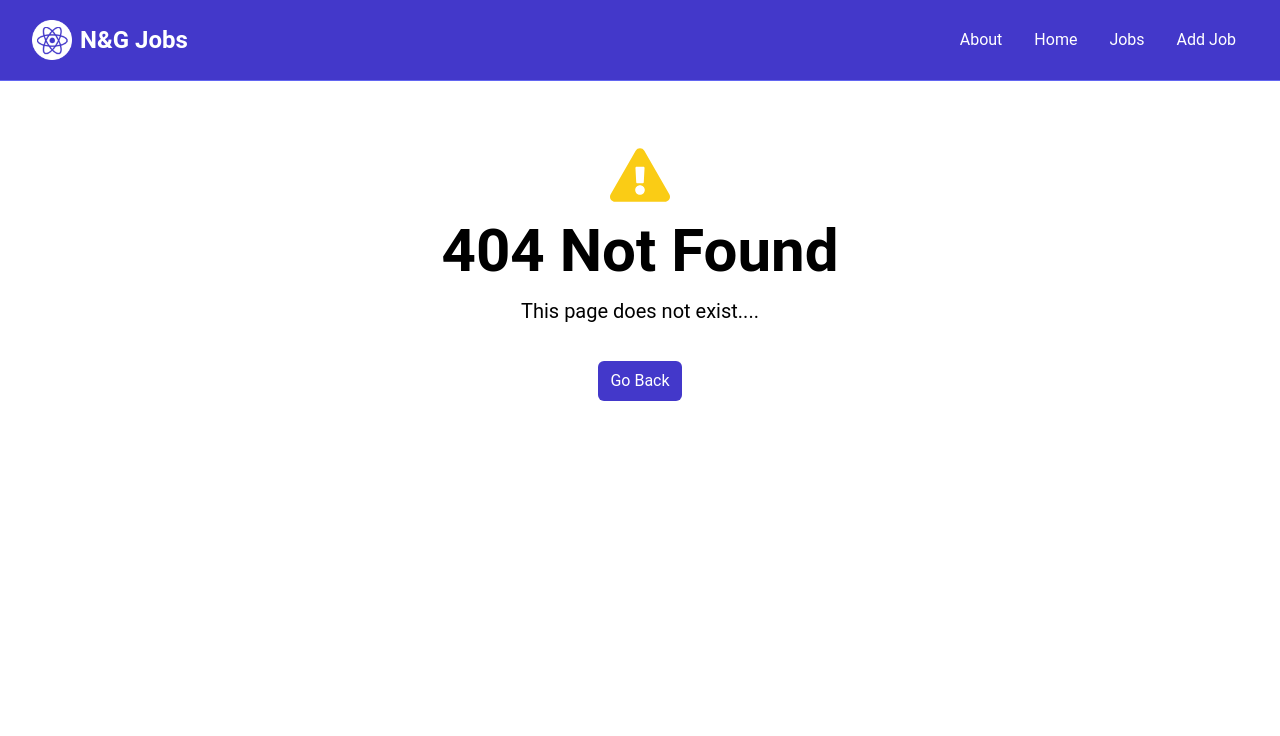
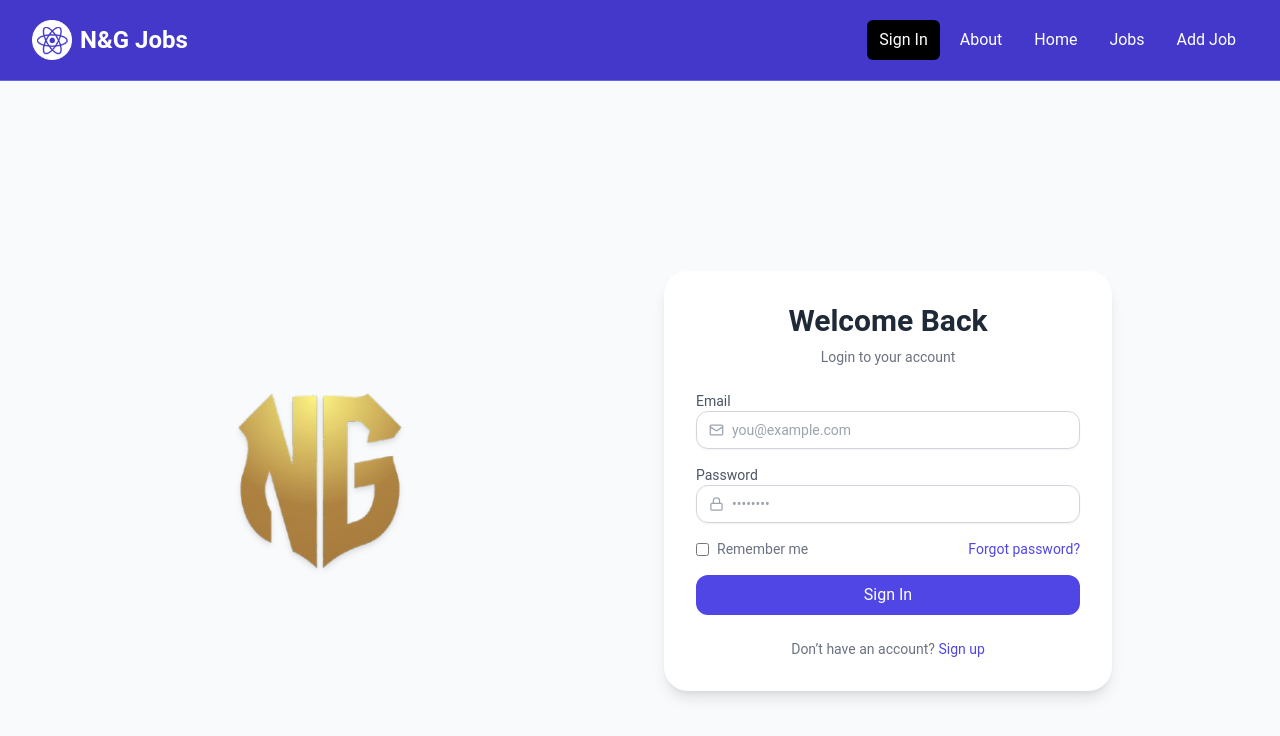
Before and after one commit to naveen-kumar-30/cms-project, a React (Vite) app in the folder client/: page /sign-in in a window 1280 px wide. Before the commit this address had no page. Shown: the top 736 px of the page. Built offline with nearby package versions, Linux system fonts and the light colour scheme.

Commit message:
sign-in-page-commit

```diff
--- a/client/package.json
+++ b/client/package.json
@@ -12,9 +12,12 @@
   },
   "dependencies": {
     "@tailwindcss/vite": "^4.1.7",
+    "framer-motion": "^12.15.0",
+    "lucide-react": "^0.511.0",
     "react": "^19.1.0",
     "react-dom": "^19.1.0",
     "react-icons": "^5.5.0",
+    "react-parallax-tilt": "^1.7.296",
     "react-router-dom": "^7.6.1",
     "react-spinners": "^0.17.0",
     "react-toastify": "^11.0.5",
--- a/client/src/components/Navbar.jsx
+++ b/client/src/components/Navbar.jsx
@@ -28,6 +28,11 @@ const Navbar = ( ) => {
           <div className="md:ml-auto">
             <div className="flex space-x-2">
               <NavLink
+                to="/sign-in"
+                className= {linkclass}
+                >Sign In
+                </NavLink>
+              <NavLink
                 to="/"
                 className= {linkclass}
                 >About
--- /dev/null
+++ b/client/src/pages/SignInPage.jsx
@@ -0,0 +1,122 @@
+// src/pages/SignInPage.jsx
+
+import React, { useState } from "react";
+import { Mail, Lock } from "lucide-react";
+import { motion, useAnimation } from "framer-motion";
+
+import ngLogo from "../assets/images/ng-logo.png";
+
+const SignInPage = () => {
+  const [email, setEmail] = useState("");
+  const [password, setPassword] = useState("");
+  const [error, setError] = useState("");
+
+  const controls = useAnimation();
+
+  const handleImageClick = () => {
+    controls.start({
+      scale: [1, 1.2, 1],
+      transition: { duration: 0.5, ease: "easeInOut" },
+    });
+  };
+
+  const handleSubmit = (e) => {
+    e.preventDefault();
+    if (!email || !password) {
+      setError("Please fill in all fields.");
+      return;
+    }
+    console.log("Logging in with:", email, password);
+    setError("");
+  };
+
+  return (
+    <div className="flex min-h-screen bg-gray-50">
+      {/* Left Side with Logo (original style) */}
+      <div className="hidden md:flex w-1/2 items-center justify-center">
+        <motion.img
+          onClick={handleImageClick}
+          animate={controls}
+          src={ngLogo}
+          alt="NG Logo"
+          className="max-w-md h-auto object-contain cursor-pointer drop-shadow-md"
+        />
+      </div>
+
+      {/* Right Side with Card Style Form */}
+      <div className="flex w-full md:w-1/2 items-center flex-start justify-start p-6">
+        <div className="w-full max-w-md bg-white rounded-3xl shadow-lg p-8 space-y-6">
+          <div className="text-center">
+            <h1 className="text-3xl font-bold text-gray-800">Welcome Back</h1>
+            <p className="mt-2 text-sm text-gray-500">Login to your account</p>
+          </div>
+
+          {error && (
+            <p className="text-sm text-red-500 text-center">{error}</p>
+          )}
+
+          <form onSubmit={handleSubmit} className="space-y-4">
+            {/* Email Field (original full border style) */}
+            <div>
+              <label className="block text-sm text-gray-600">Email</label>
+              <div className="flex items-center border border-gray-300 rounded-xl px-3 py-2 bg-white shadow-sm focus-within:ring-2 focus-within:ring-blue-500">
+                <Mail className="w-4 h-4 text-gray-400" />
+                <input
+                  type="email"
+                  placeholder="you@example.com"
+                  className="ml-2 w-full outline-none text-sm bg-transparent"
+                  value={email}
+                  onChange={(e) => setEmail(e.target.value)}
+                />
+              </div>
+            </div>
+
+            {/* Password Field (original full border style) */}
+            <div>
+              <label className="block text-sm text-gray-600">Password</label>
+              <div className="flex items-center border border-gray-300 rounded-xl px-3 py-2 bg-white shadow-sm focus-within:ring-2 focus-within:ring-blue-500">
+                <Lock className="w-4 h-4 text-gray-400" />
+                <input
+                  type="password"
+                  placeholder="••••••••"
+                  className="ml-2 w-full outline-none text-sm bg-transparent"
+                  value={password}
+                  onChange={(e) => setPassword(e.target.value)}
+                />
+              </div>
+            </div>
+
+            {/* Remember Me + Forgot */}
+            <div className="flex justify-between text-sm text-gray-500">
+              <label className="inline-flex items-center">
+                <input type="checkbox" className="form-checkbox text-indigo-600" />
+                <span className="ml-2">Remember me</span>
+              </label>
+              <a href="#" className="text-indigo-600 hover:underline">
+                Forgot password?
+              </a>
+            </div>
+
+            {/* Submit Button */}
+            <button
+              type="submit"
+              className="w-full bg-indigo-600 text-white py-2 rounded-xl hover:bg-indigo-700 transition duration-300"
+            >
+              Sign In
+            </button>
+          </form>
+
+          {/* Sign Up Link */}
+          <p className="text-sm text-center text-gray-500">
+            Don’t have an account?{" "}
+            <a href="#" className="text-indigo-600 hover:underline">
+              Sign up
+            </a>
+          </p>
+        </div>
+      </div>
+    </div>
+  );
+};
+
+export default SignInPage;
--- a/client/src/routes/router.jsx
+++ b/client/src/routes/router.jsx
@@ -8,6 +8,9 @@ import AddJobPage from '../pages/AddJobPage';
 import EditJobPage from '../pages/EditJobPage';
 import { addJob, deleteJob, updateJob } from '../api/Jobs';
 import AboutPage from '../pages/AboutPage';
+import SignInPage from '../pages/SignInPage';
+
+
 
 
 const router = createBrowserRouter(
@@ -15,6 +18,7 @@ const router = createBrowserRouter(
     <Route path='/' element={<MainLayout/>}>
      <Route index element={<AboutPage/>} />
      <Route path='/home' element={<HomePage/>} />
+     <Route path='/sign-in' element={<SignInPage/>}/>
      <Route path='/jobs' element={<JobPages/>} />
      <Route path='/add-job' element={<AddJobPage addJobSubmit = {addJob}/>}  />
      <Route path='/edit-job/:id' element={<EditJobPage updateJobSubmit={updateJob}/>} loader={jobLoader}/>
```
Also changed, not shown: client/src/assets/images/ng-logo.png (added), 1 other file (tests, documents, lock files or other folders).
